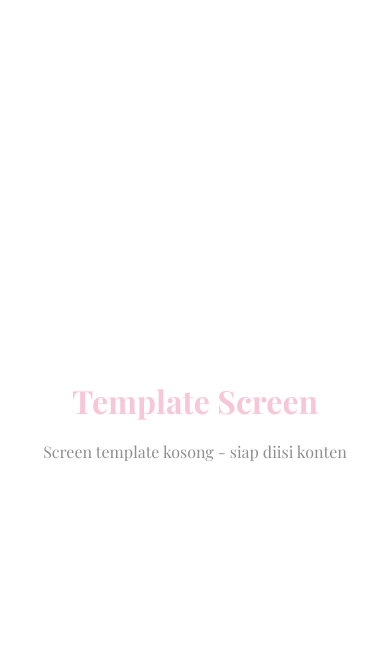
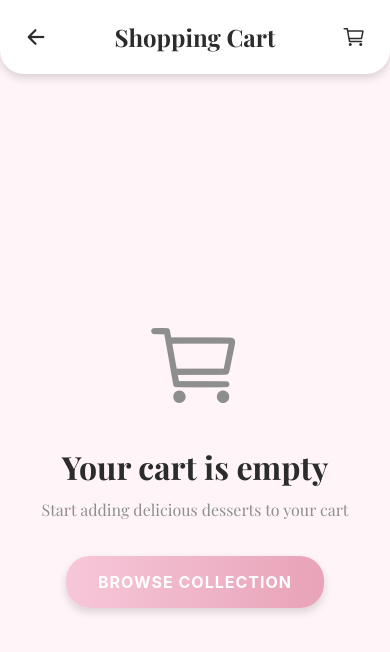
Before and after one commit to akhariss/kreme-dessert-house, a React Native app: screen /Cart in a window 390 px wide. Shown: the top 652 px of the page. Built offline with nearby package versions, Linux system fonts and the light colour scheme.

Commit message:
Tambah fitur CartScreen

```diff
--- a/src/screens/CartScreen.js
+++ b/src/screens/CartScreen.js
@@ -1,51 +1,274 @@
 import React from 'react';
-import { View, StyleSheet, ScrollView } from 'react-native';
-import { StatusBar } from 'expo-status-bar';
+import {
+  View,
+  StyleSheet,
+  FlatList,
+  Image,
+  TouchableOpacity,
+  StatusBar,
+} from 'react-native';
+import { Ionicons } from '@expo/vector-icons';
+import { useCart } from '../context/CartContext';
+import ButtonPrimary from '../components/ButtonPrimary';
 import ThemeText from '../components/atoms/ThemeText';
 import { theme } from '../theme/theme';
 
-const TemplateScreen = ({ navigation }) => {
+//  Komponen layar Keranjang Belanja
+const CartScreen = ({ navigation }) => {
+  // Mengakses konteks keranjang belanja
+  const { cartItems, removeFromCart, updateQuantity, getTotalPrice } = useCart();
+  // Format harga dalam bentuk mata uang
+  const formatPrice = (price) => {
+    // Mengubah angka menjadi format mata uang USD
+    return `$${price.toLocaleString('en-US')}`;
+  };
+  // Merender setiap item dalam keranjang
+  const renderCartItem = ({ item }) => (
+    // Item keranjang
+    <View style={styles.cartItem}>
+      {/* Gambar produk */}
+      <Image source={item.image} style={styles.itemImage} resizeMode="cover" />
+      <View style={styles.itemDetails}>
+        {/* Nama produk dengan variasi gaya berdasarkan nama atau kategori */}
+        <ThemeText
+          variant={
+            item.name === 'Matcha Opera Cake' ? 'productNameMatcha' :
+            item.name === 'Vanilla Bean Éclair' ? 'productNameEclair' :
+            item.name === 'Strawberry Mille-Feuille' ? 'productNameMille' :
+            item.category === 'Macarons' ? 'productNameMacarons' :
+            item.category === 'Tarts' ? 'productNameTarts' :
+            item.category === 'Cakes' ? 'productNameCakes' :
+            item.category === 'Pastries' ? 'productNamePastries' :
+            item.category === 'Pies' ? 'productNamePies' :
+            'productName'
+          }
+          style={styles.itemName}
+        >
+          {item.name}
+        </ThemeText>
+        {/* Harga produk dan kontrol kuantitas */}
+        <ThemeText variant="productName" style={{ color: theme.colors.accent, fontWeight: 'bold', fontFamily: 'Poppins-Bold' }}>
+          {formatPrice(item.price)}
+        </ThemeText>
+          {/* Kontrol kuantitas */}
+        <View style={styles.quantityContainer}>
+          <TouchableOpacity
+            style={styles.quantityButton}
+            onPress={() => updateQuantity(item.id, item.quantity - 1)}
+          >
+            <Ionicons name="remove" size={20} color={theme.colors.white} />
+          </TouchableOpacity>
+          <ThemeText variant="productDescription" style={{ color: theme.colors.black, textAlign: 'center', minWidth: 30 }}>
+            {item.quantity}
+          </ThemeText>
+          <TouchableOpacity
+            style={styles.quantityButton}
+            onPress={() => updateQuantity(item.id, item.quantity + 1)}
+          >
+            <Ionicons name="add" size={20} color={theme.colors.white} />
+          </TouchableOpacity>
+        </View>
+      </View>
+      {/* Tombol hapus item dari keranjang */}
+      <TouchableOpacity
+        style={styles.removeButton}
+        onPress={() => removeFromCart(item.id)}
+      >
+        <Ionicons name="trash-outline" size={24} color={theme.colors.gray} />
+      </TouchableOpacity>
+    </View>
+  );
+  // Merender tampilan ketika keranjang kosong
+  const renderEmptyCart = () => (
+    // Tampilan keranjang kosong
+    <View style={styles.emptyContainer}>
+      <Ionicons name="cart-outline" size={100} color={theme.colors.gray} />
+      <ThemeText variant="sectionTitle" style={{ color: theme.colors.black, marginTop: theme.spacing.lg, marginBottom: theme.spacing.sm }}>
+        Your cart is empty
+      </ThemeText>
+      <ThemeText variant="description" style={{ color: theme.colors.gray, textAlign: 'center', marginBottom: theme.spacing.xl }}>
+        Start adding delicious desserts to your cart
+      </ThemeText>
+      {/* Tombol untuk menavigasi ke layar katalog */}
+      <ButtonPrimary
+        title="BROWSE COLLECTION"
+        onPress={() => navigation.navigate('Catalog')}
+        style={styles.browseButton}
+      />
+    </View>
+  );
+// Struktur utama layar keranjang
   return (
+    // Kontainer utama
     <View style={styles.container}>
-      <StatusBar style="auto" />
-      <ScrollView contentContainerStyle={styles.scrollContent}>
-        <View style={styles.content}>
-          <ThemeText variant="sectionTitle" style={styles.title}>
-            Template Screen
-          </ThemeText>
-          <ThemeText variant="description" style={styles.subtitle}>
-            Screen template kosong - siap diisi konten
-          </ThemeText>
-          {/* TODO: Add your content here */}
+      {/* Header dengan tombol kembali dan ikon keranjang */}
+      <StatusBar barStyle="dark-content" />
+      <View style={styles.header}>
+        <TouchableOpacity
+          style={styles.backButton}
+          onPress={() => navigation.goBack()}
+        >
+          <Ionicons name="arrow-back" size={24} color={theme.colors.black} />
+        </TouchableOpacity>
+        <ThemeText variant="sectionTitle" style={{ fontSize: theme.fontSizes.xl }}>Shopping Cart</ThemeText>
+        <View style={styles.cartIcon}>
+          {/* Ikon keranjang dengan badge jumlah item */}
+          <Ionicons name="cart-outline" size={24} color={theme.colors.black} />
+          {cartItems.length > 0 && (
+            <View style={styles.cartBadge}>
+              <ThemeText variant="productDescription" style={{ color: theme.colors.white, fontSize: theme.fontSizes.xs }}>
+                {cartItems.length}
+              </ThemeText>
+            </View>
+          )}
         </View>
-      </ScrollView>
+      </View>
+      {/* Menampilkan isi keranjang atau tampilan kosong */}
+      {cartItems.length === 0 ? (
+        renderEmptyCart()
+      ) : (
+        <>{/* Daftar item dalam keranjang */}
+          <FlatList
+            data={cartItems}
+            renderItem={renderCartItem}
+            keyExtractor={(item) => item.id}
+            contentContainerStyle={styles.listContent}
+            showsVerticalScrollIndicator={false}
+          />
+          {/* Footer dengan total harga dan tombol checkout */}
+          <View style={styles.footer}>
+            {/* Total harga */}
+            <View style={styles.totalContainer}>
+              <ThemeText variant="navbarTitle" style={{ color: theme.colors.black, textAlign: 'left' }}>Total</ThemeText>
+              <ThemeText variant="productName" style={{ color: theme.colors.accent, fontWeight: 'bold', fontFamily: 'Poppins-Bold' }}>
+                {formatPrice(getTotalPrice())}
+              </ThemeText>
+            </View>
+            {/* Tombol checkout */}
+            <ButtonPrimary
+              title="PROCEED TO CHECKOUT"
+              onPress={() => {}}
+              variant="secondary"
+              style={styles.checkoutButton}
+            />
+            <ThemeText variant="productDescription" style={{ color: theme.colors.darkgray, textAlign: 'center', marginTop: theme.spacing.sm }}>
+              Checkout feature coming soon
+            </ThemeText>
+          </View>
+        </>
+      )}
     </View>
   );
 };
-
+// Gaya untuk komponen CartScreen
 const styles = StyleSheet.create({
   container: {
     flex: 1,
+    backgroundColor: theme.colors.secondary,
+  },
+  header: {
+    flexDirection: 'row',
+    alignItems: 'center',
+    justifyContent: 'space-between',
+    padding: theme.spacing.md,
+    paddingTop: theme.spacing.md,
     backgroundColor: theme.colors.white,
+    borderBottomLeftRadius: theme.borderRadius.xl,
+    borderBottomRightRadius: theme.borderRadius.xl,
+    ...theme.shadows.medium,
   },
-  scrollContent: {
-    flexGrow: 1,
+  backButton: {
+    padding: theme.spacing.sm,
   },
-  content: {
+  cartIcon: {
+    position: 'relative',
+    padding: theme.spacing.sm,
+  },
+  cartBadge: {
+    position: 'absolute',
+    top: 0,
+    right: 0,
+    backgroundColor: theme.colors.primary,
+    borderRadius: 10,
+    minWidth: 20,
+    height: 20,
+    justifyContent: 'center',
+    alignItems: 'center',
+    ...theme.shadows.small,
+  },
+  listContent: {
+    padding: theme.spacing.md,
+  },
+  cartItem: {
+    flexDirection: 'row',
+    backgroundColor: theme.colors.white,
+    borderRadius: theme.borderRadius.lg,
+    padding: theme.spacing.md,
+    marginBottom: theme.spacing.md,
+    ...theme.shadows.medium,
+  },
+  itemImage: {
+    width: 80,
+    height: 80,
+    borderRadius: theme.borderRadius.md,
+    backgroundColor: theme.colors.secondary,
+  },
+  itemDetails: {
+    flex: 1,
+    marginLeft: theme.spacing.md,
+    justifyContent: 'space-between',
+  },
+  itemName: {
+    fontSize: theme.fontSizes.md,
+    fontWeight: '600',
+    color: theme.colors.black,
+    textAlign: 'left',
+  },
+  quantityContainer: {
+    flexDirection: 'row',
+    alignItems: 'center',
+    color: theme.colors.black,
+  },
+  quantityButton: {
+    width: 20,
+    height: 20,
+    borderRadius: 16,
+    backgroundColor: theme.colors.darkPink,
+    justifyContent: 'center',
+    alignItems: 'center',
+    ...theme.shadows.small,
+  },
+  removeButton: {
+    padding: theme.spacing.sm,
+  },
+  footer: {
+    padding: theme.spacing.lg,
+    backgroundColor: theme.colors.white,
+    borderTopLeftRadius: theme.borderRadius.xl,
+    borderTopRightRadius: theme.borderRadius.xl,
+    ...theme.shadows.large,
+  },
+  totalContainer: {
+    flexDirection: 'row',
+    justifyContent: 'space-between',
+    alignItems: 'center',
+    marginBottom: theme.spacing.md,
+    paddingBottom: theme.spacing.md,
+    borderBottomWidth: 1,
+    borderBottomColor: theme.colors.lightGray,
+  },
+  checkoutButton: {
+    width: '100%',
+  },
+  emptyContainer: {
     flex: 1,
     justifyContent: 'center',
     alignItems: 'center',
     padding: theme.spacing.xl,
   },
-  title: {
-    color: theme.colors.primary,
-    marginBottom: theme.spacing.md,
-    textAlign: 'center',
-  },
-  subtitle: {
-    color: theme.colors.gray,
-    textAlign: 'center',
+  browseButton: {
+    minWidth: 200,
   },
 });
 
-export default TemplateScreen;
+export default CartScreen;
```
